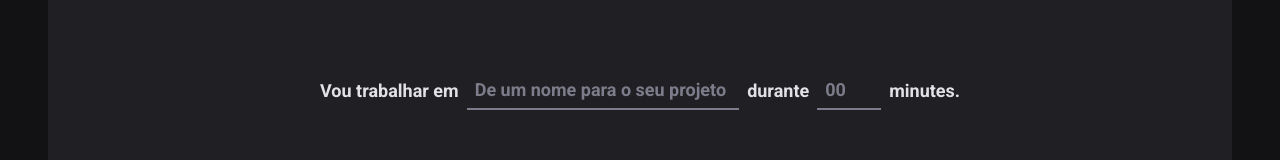
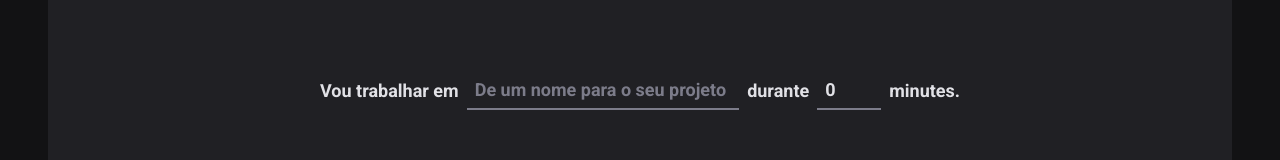
Before and after one commit to yabaernesto/02-ignite-timer, a React (Vite) app: page / in a window 1280 px wide. Shown: the part 146-306 px from the top of the page. Built offline with nearby package versions, Linux system fonts and the light colour scheme.

Commit message:
fix: validando formulario

```diff
--- a/src/pages/Home/index.tsx
+++ b/src/pages/Home/index.tsx
@@ -1,6 +1,6 @@
 import { Play } from 'phosphor-react'
 import { useForm } from 'react-hook-form'
-import { zodResolver} from '@hookform/resolvers/zod'
+import { zodResolver } from '@hookform/resolvers/zod'
 import zod from 'zod'
 
 import {
@@ -15,19 +15,31 @@ import {
 
 const newCycleFormValidationSchema = zod.object({
   task: zod.string().min(1, 'Informe a tarefa'),
-  minuteAmount: zod
+  minutesAmount: zod
     .number()
     .min(5, 'O ciclo precisa ser de no minimo 5 minutos')
     .max(60, 'O ciclo precisa ser de no maximo 60 minutos'),
 })
 
+// interface NewCycleFormData {
+//  task: string
+//  minutesAmount: number
+// }
+
+type NewCycleFormData = zod.infer<typeof newCycleFormValidationSchema>
+
 export function Home() {
-  const { register, handleSubmit, watch } = useForm({
+  const { register, handleSubmit, watch, reset } = useForm<NewCycleFormData>({
     resolver: zodResolver(newCycleFormValidationSchema),
+    defaultValues: {
+      task: '',
+      minutesAmount: 0,
+    },
   })
 
-  function handleCreateNewCycle(data: any) {
+  function handleCreateNewCycle(data: NewCycleFormData) {
     console.log(data)
+    reset()
   }
 
   const task = watch('task')
```
